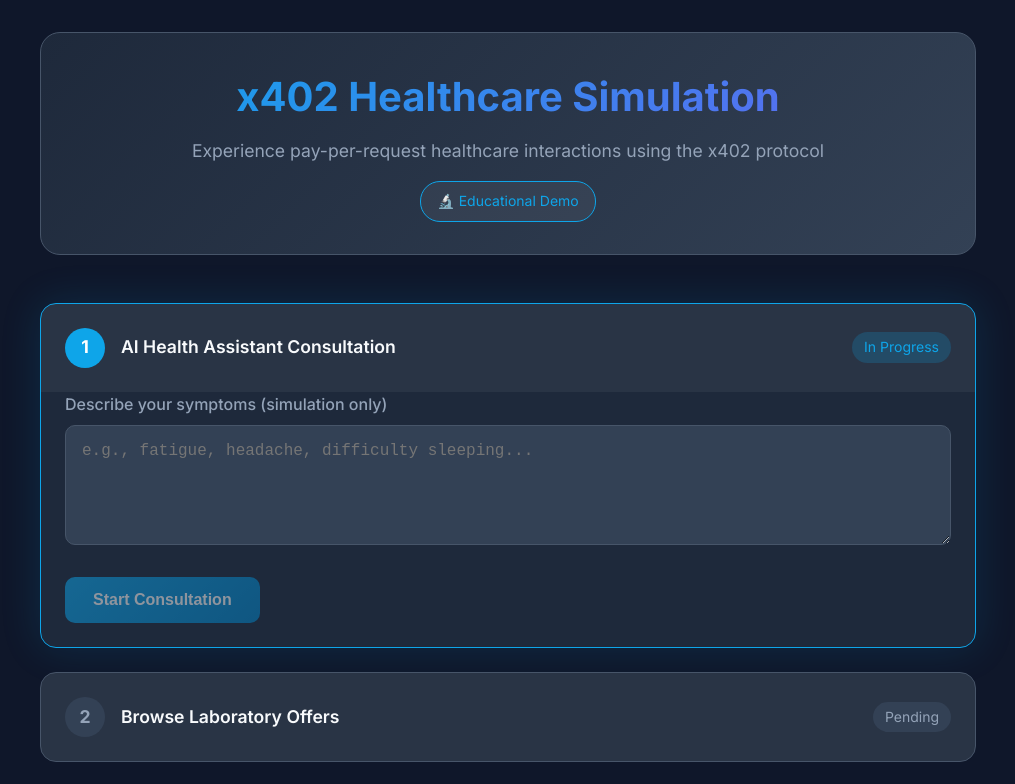
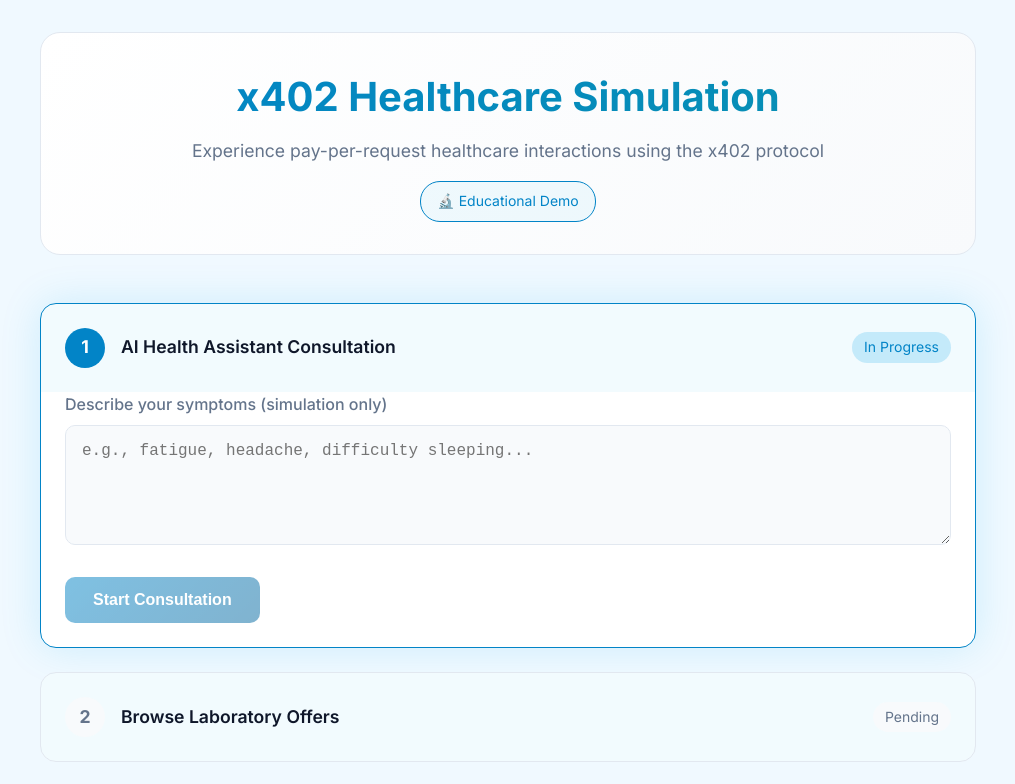
Before and after one commit to cyberatlas-baseeth/x402-hospitalSimulation, a Next.js app: page / in a window 1280 px wide. Shown: the top 784 px of the page, without its empty margins (132-1147 px from the left). Built offline with nearby package versions, Linux system fonts and the light colour scheme.

Commit message:
style: update to light hospital theme with white/blue tones

```diff
--- a/app/globals.css
+++ b/app/globals.css
@@ -1,18 +1,18 @@
 :root {
-  --primary: #0ea5e9;
-  --primary-dark: #0284c7;
-  --secondary: #6366f1;
-  --success: #22c55e;
-  --warning: #f59e0b;
-  --danger: #ef4444;
-  --background: #0f172a;
-  --surface: #1e293b;
-  --surface-light: #334155;
-  --text: #f8fafc;
-  --text-muted: #94a3b8;
-  --border: #475569;
+  --primary: #0284c7;
+  --primary-dark: #0369a1;
+  --secondary: #0891b2;
+  --success: #16a34a;
+  --warning: #d97706;
+  --danger: #dc2626;
+  --background: #f0f9ff;
+  --surface: #ffffff;
+  --surface-light: #f8fafc;
+  --text: #0f172a;
+  --text-muted: #64748b;
+  --border: #e2e8f0;
   --payment-bg: linear-gradient(135deg, #fbbf24 0%, #f59e0b 100%);
-  --glass: rgba(255, 255, 255, 0.05);
+  --glass: rgba(14, 165, 233, 0.05);
 }
 
 * {
@@ -477,13 +477,13 @@ body {
 
 /* Disclaimer */
 .disclaimer {
-  background: rgba(239, 68, 68, 0.1);
+  background: rgba(220, 38, 38, 0.08);
   border: 1px solid var(--danger);
   border-radius: 10px;
   padding: 1rem;
   margin: 1.5rem 0;
   font-size: 0.875rem;
-  color: #fca5a5;
+  color: #991b1b;
 }
 
 .disclaimer-icon {
```
